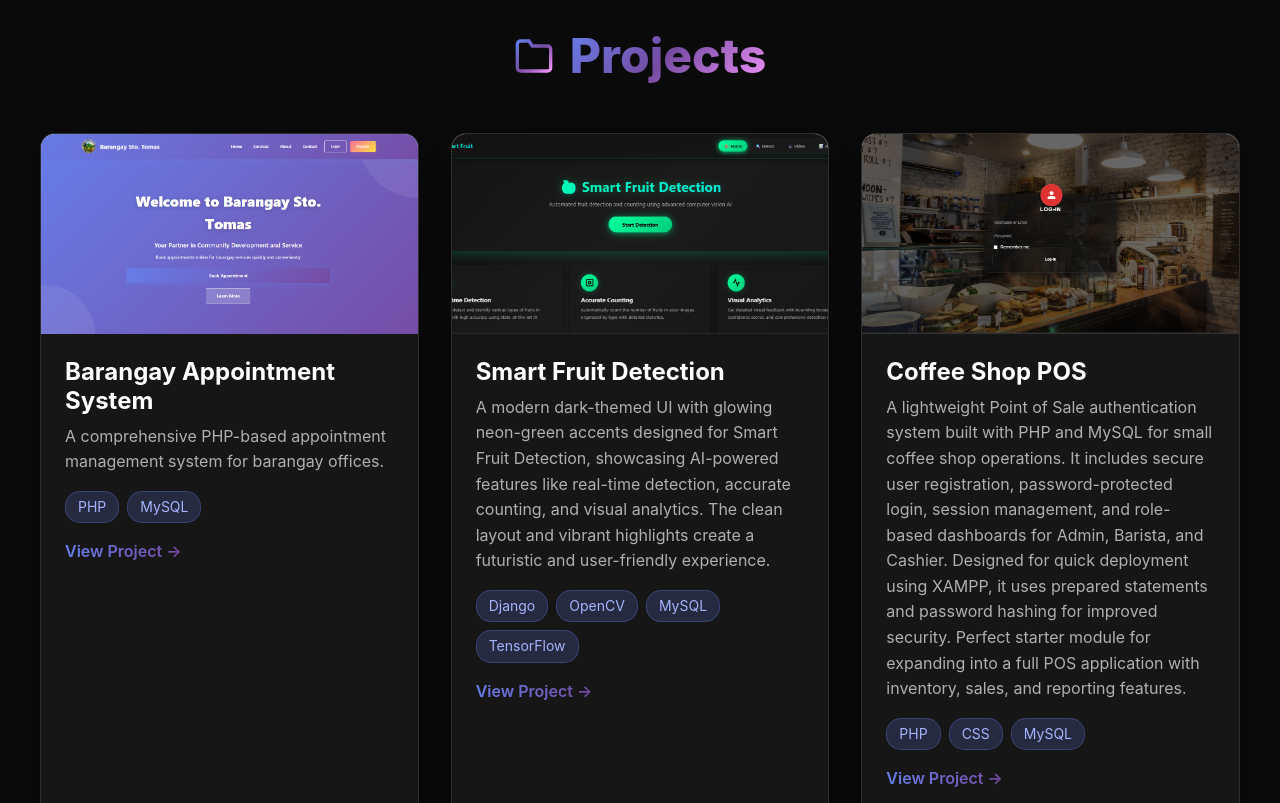
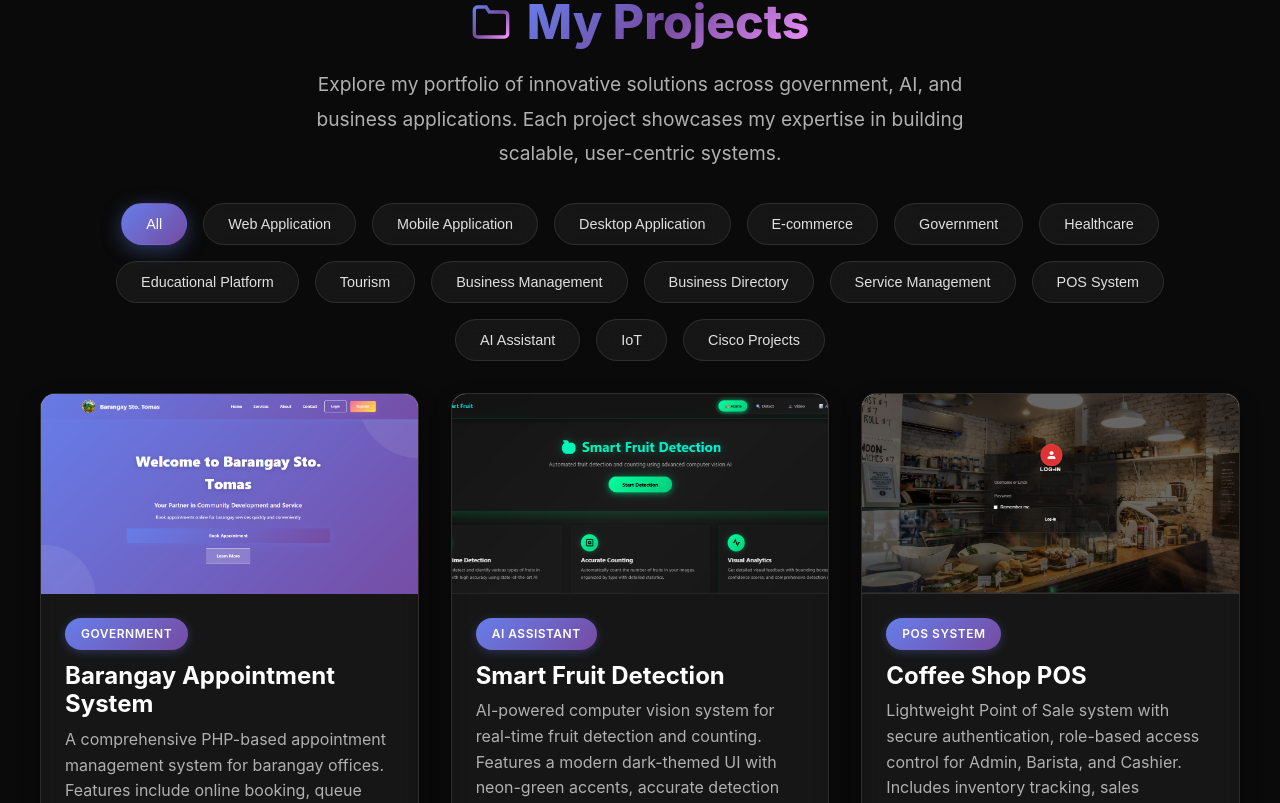
Before and after one commit to AldrianLoberiano/personal_website, a Next.js app: page / in a window 1280 px wide. Shown: the part 1697-2500 px from the top of the page. Built offline with nearby package versions, Linux system fonts and the light colour scheme.

Commit message:
make a small changes

```diff
--- a/app/page.module.css
+++ b/app/page.module.css
@@ -13,7 +13,16 @@
   align-items: center;
   justify-content: center;
   gap: 1rem;
-  margin-bottom: 3rem;
+  margin-bottom: 1rem;
+}
+
+.sectionDescription {
+  text-align: center;
+  font-size: 1.1rem;
+  color: #9ca3af;
+  max-width: 800px;
+  margin: 0 auto 3rem;
+  line-height: 1.7;
 }
 
 .sectionIcon {
@@ -124,6 +133,43 @@
   50% {
     opacity: 0.5;
   }
+}
+
+.projectFilters {
+  display: flex;
+  flex-wrap: wrap;
+  gap: 1rem;
+  justify-content: center;
+  margin: 2rem 0;
+  padding: 0 1rem;
+}
+
+.filterBtn {
+  padding: 0.75rem 1.5rem;
+  background: rgba(255, 255, 255, 0.05);
+  border: 1px solid rgba(255, 255, 255, 0.1);
+  border-radius: 25px;
+  color: #e0e0e0;
+  font-size: 0.9rem;
+  font-weight: 500;
+  cursor: pointer;
+  transition: all 0.3s cubic-bezier(0.4, 0, 0.2, 1);
+  backdrop-filter: blur(10px);
+  white-space: nowrap;
+}
+
+.filterBtn:hover {
+  background: rgba(255, 255, 255, 0.1);
+  border-color: rgba(102, 126, 234, 0.5);
+  transform: translateY(-2px);
+  box-shadow: 0 5px 15px rgba(102, 126, 234, 0.2);
+}
+
+.filterBtn.active {
+  background: linear-gradient(135deg, #667eea 0%, #764ba2 100%);
+  border-color: transparent;
+  color: white;
+  box-shadow: 0 5px 20px rgba(102, 126, 234, 0.4);
 }
 
 .projectGrid {
@@ -271,11 +317,7 @@
 }
 
 .skillPercent {
-  font-weight: 700;
-  color: #ffcd39;
-  font-size: 0.9rem;
-  min-width: 40px;
-  text-align: right;
+  display: none;
 }
 
 .visible .skillFill {
@@ -368,12 +410,6 @@
   margin: 0 auto 1.5rem;
   background: linear-gradient(135deg, rgba(102, 126, 234, 0.2), rgba(118, 75, 162, 0.2));
   border-radius: 16px;
-  transition: all 0.3s ease;
-}
-
-.contactCard:hover .contactCardIcon {
-  transform: scale(1.1) rotate(5deg);
-  background: linear-gradient(135deg, rgba(102, 126, 234, 0.3), rgba(118, 75, 162, 0.3));
 }
 
 .contactCardIcon svg {
@@ -691,7 +727,7 @@
 .aboutImageFrame {
   position: relative;
   width: 280px;
-  height: 280px;
+  height: 400px;
   border-radius: 20px;
   overflow: hidden;
   border: 3px solid transparent;
@@ -723,6 +759,7 @@
   color: #b0b0b0;
   line-height: 1.8;
   margin: 0;
+  text-align: justify;
 }
 
 .aboutInfo {
@@ -949,7 +986,28 @@
   }
 }
 
+@media (max-width: 768px) {
+  .projectFilters {
+    gap: 0.75rem;
+  }
+
+  .filterBtn {
+    padding: 0.6rem 1.2rem;
+    font-size: 0.85rem;
+  }
+}
+
 @media (max-width: 480px) {
+  .projectFilters {
+    gap: 0.5rem;
+    margin: 1.5rem 0;
+  }
+
+  .filterBtn {
+    padding: 0.5rem 1rem;
+    font-size: 0.8rem;
+  }
+
   .contactCard {
     padding: 1.5rem;
   }
--- a/app/page.tsx
+++ b/app/page.tsx
@@ -9,6 +9,7 @@ import styles from './page.module.css';
 
 export default function Home() {
   const [showScrollTop, setShowScrollTop] = useState(false);
+  const [selectedCategory, setSelectedCategory] = useState('All');
 
   useEffect(() => {
     const handleScroll = () => {
@@ -57,29 +58,64 @@ export default function Home() {
       </defs>
     </svg>
   );
+
+  const categories = [
+    'All',
+    'Web Application',
+    'Mobile Application',
+    'Desktop Application',
+    'E-commerce',
+    'Government',
+    'Healthcare',
+    'Educational Platform',
+    'Tourism',
+    'Business Management',
+    'Business Directory',
+    'Service Management',
+    'POS System',
+    'AI Assistant',
+    'IoT',
+    'Cisco Projects'
+  ];
+
   const projects = [
     {
       title: "Barangay Appointment System",
-      description: "A comprehensive PHP-based appointment management system for barangay offices.",
-      tags: ["PHP", "MySQL"],
+      description: "A comprehensive PHP-based appointment management system for barangay offices. Features include online booking, queue management, and real-time notifications for citizens and staff.",
+      tags: ["PHP", "MySQL", "Bootstrap"],
+      category: "Government",
       link: "https://github.com/AldrianLoberiano/sto_tomas_appointment_system",
       image: "/images/project1.png"
     },
     {
       title: "Smart Fruit Detection",
-      description: "A modern dark-themed UI with glowing neon-green accents designed for Smart Fruit Detection, showcasing AI-powered features like real-time detection, accurate counting, and visual analytics. The clean layout and vibrant highlights create a futuristic and user-friendly experience.",
+      description: "AI-powered computer vision system for real-time fruit detection and counting. Features a modern dark-themed UI with neon-green accents, accurate detection algorithms, and visual analytics dashboard.",
       tags: ["Django", "OpenCV", "MySQL", "TensorFlow"],
+      category: "AI Assistant",
       link: "https://github.com/AldrianLoberiano/website",
       image: "/images/project2.png"
     },
     {
       title: "Coffee Shop POS",
-      description: "A lightweight Point of Sale authentication system built with PHP and MySQL for small coffee shop operations. It includes secure user registration, password-protected login, session management, and role-based dashboards for Admin, Barista, and Cashier. Designed for quick deployment using XAMPP, it uses prepared statements and password hashing for improved security. Perfect starter module for expanding into a full POS application with inventory, sales, and reporting features.",
+      description: "Lightweight Point of Sale system with secure authentication, role-based access control for Admin, Barista, and Cashier. Includes inventory tracking, sales reporting, and transaction management.",
       tags: ["PHP", "CSS", "MySQL"],
+      category: "POS System",
       link: "https://github.com/AldrianLoberiano/POS",
       image: "/images/project3.png"
+    },
+    {
+      title: "Gas and Smoke Detection with IoT Integration system",
+      description: "A safety monitoring system designed to detect gas leaks and smoke levels using IoT-enabled sensors. When hazardous levels are detected, the system automatically triggers alerts and activates safety mechanisms such as alarms, exhaust fans, or notifications. Built to demonstrate real-time environmental monitoring, automation, and smart IoT integration for enhanced safety and prevention.",
+      tags: ["C++", "Arduino", "IoT"],
+      category: "IoT",
+      link: "https://github.com/AldrianLoberiano/gas_and_smoke_with_IoT",
+      image: "/images/project4.jpg"
     }
   ];
+
+  const filteredProjects = selectedCategory === 'All'
+    ? projects
+    : projects.filter(project => project.category === selectedCategory);
 
   return (
     <>
@@ -87,7 +123,6 @@ export default function Home() {
       <Header />
       <main>
         <Hero />
-        <hr className={styles.sectionDivider} />
 
         <section id="about" className={styles.section}>
           <div className={styles.container}>
@@ -187,10 +222,24 @@ export default function Home() {
               <svg className={styles.sectionIcon} width="40" height="40" viewBox="0 0 24 24" fill="none" stroke="currentColor" strokeWidth="2">
                 <path d="M22 19a2 2 0 0 1-2 2H4a2 2 0 0 1-2-2V5a2 2 0 0 1 2-2h5l2 3h9a2 2 0 0 1 2 2z"></path>
               </svg>
-              <h2>Projects</h2>
+              <h2>My Projects</h2>
             </div>
+            <p className={styles.sectionDescription}>Explore my portfolio of innovative solutions across government, AI, and business applications. Each project showcases my expertise in building scalable, user-centric systems.</p>
+
+            <div className={styles.projectFilters}>
+              {categories.map((category) => (
+                <button
+                  key={category}
+                  className={`${styles.filterBtn} ${selectedCategory === category ? styles.active : ''}`}
+                  onClick={() => setSelectedCategory(category)}
+                >
+                  {category}
+                </button>
+              ))}
+            </div>
+
             <div className={styles.projectGrid}>
-              {projects.map((project, index) => (
+              {filteredProjects.map((project, index) => (
                 <ProjectCard key={index} {...project} />
               ))}
             </div>
@@ -271,6 +320,7 @@ export default function Home() {
               </svg>
               <h2>Technologies & Tools</h2>
             </div>
+            <p className={styles.sectionDescription}>My diverse technical toolkit spans modern frameworks, cloud platforms, AI/ML technologies, and IoT systems. I continuously expand my skills to deliver cutting-edge solutions.</p>
             <div className={styles.skillsGrid}>
               <div className={styles.skillCategory}>
                 <div className={styles.categoryIcon}>
--- a/components/Footer.tsx
+++ b/components/Footer.tsx
@@ -9,7 +9,7 @@ export default function Footer() {
           <div className={styles.footerColumn}>
             <h3 className={styles.footerTitle}>Aldrian Loberiano</h3>
             <p className={styles.footerDescription}>
-              Full Stack Developer passionate about creating exceptional digital experiences with cutting-edge technology.
+              Full Stack Developer, System Administrator, and Network Engineer focused on building modern applications, maintaining secure systems, and managing reliable network infrastructures.
             </p>
             <div className={styles.socialIcons}>
               <a href="https://www.facebook.com/its.adinggg" target="_blank" rel="noopener noreferrer" className={styles.socialIconLink}>
@@ -38,7 +38,6 @@ export default function Footer() {
           <div className={styles.footerColumn}>
             <h4 className={styles.columnTitle}>Quick Links</h4>
             <ul className={styles.linkList}>
-              <li><a href="#home">Home</a></li>
               <li><a href="#about">About</a></li>
               <li><a href="#projects">Projects</a></li>
               <li><a href="#skills">Skills</a></li>
--- a/components/Header.module.css
+++ b/components/Header.module.css
@@ -2,7 +2,7 @@
   position: fixed;
   top: 0;
   width: 100%;
-  background: rgba(10, 10, 10, 0.8);
+  background: linear-gradient(135deg, rgba(10, 10, 10, 0.95) 0%, rgba(26, 26, 46, 0.95) 50%, rgba(22, 33, 62, 0.95) 100%);
   backdrop-filter: blur(20px);
   -webkit-backdrop-filter: blur(20px);
   border-bottom: 1px solid rgba(255, 255, 255, 0.1);
--- a/components/Hero.module.css
+++ b/components/Hero.module.css
@@ -112,6 +112,7 @@
   color: #b0b0b0;
   max-width: 700px;
   animation: fadeInUp 1.2s ease-out;
+  text-align: justify;
 }
 
 .buttons {
--- a/components/ProjectCard.module.css
+++ b/components/ProjectCard.module.css
@@ -25,6 +25,20 @@
 
 .content {
   padding: 1.5rem;
+}
+
+.category {
+  display: inline-block;
+  background: linear-gradient(135deg, #667eea 0%, #764ba2 100%);
+  color: #ffffff;
+  padding: 0.4rem 1rem;
+  border-radius: 20px;
+  font-size: 0.75rem;
+  font-weight: 600;
+  text-transform: uppercase;
+  letter-spacing: 0.5px;
+  margin-bottom: 0.75rem;
+  box-shadow: 0 2px 10px rgba(102, 126, 234, 0.3);
 }
 
 .content h3 {
--- a/components/ProjectCard.tsx
+++ b/components/ProjectCard.tsx
@@ -6,11 +6,12 @@ interface ProjectCardProps {
   title: string;
   description: string;
   tags: string[];
+  category?: string;
   link?: string;
   image?: string;
 }
 
-export default function ProjectCard({ title, description, tags, link, image }: ProjectCardProps) {
+export default function ProjectCard({ title, description, tags, category, link, image }: ProjectCardProps) {
   return (
     <div className={styles.card}>
       {image && (
@@ -25,6 +26,7 @@ export default function ProjectCard({ title, description, tags, link, image }: P
         </div>
       )}
       <div className={styles.content}>
+        {category && <div className={styles.category}>{category}</div>}
         <h3>{title}</h3>
         <p>{description}</p>
         <div className={styles.tags}>
```
Also changed, not shown: public/images/profile.jpg (added), public/images/project4.jpg (added).
